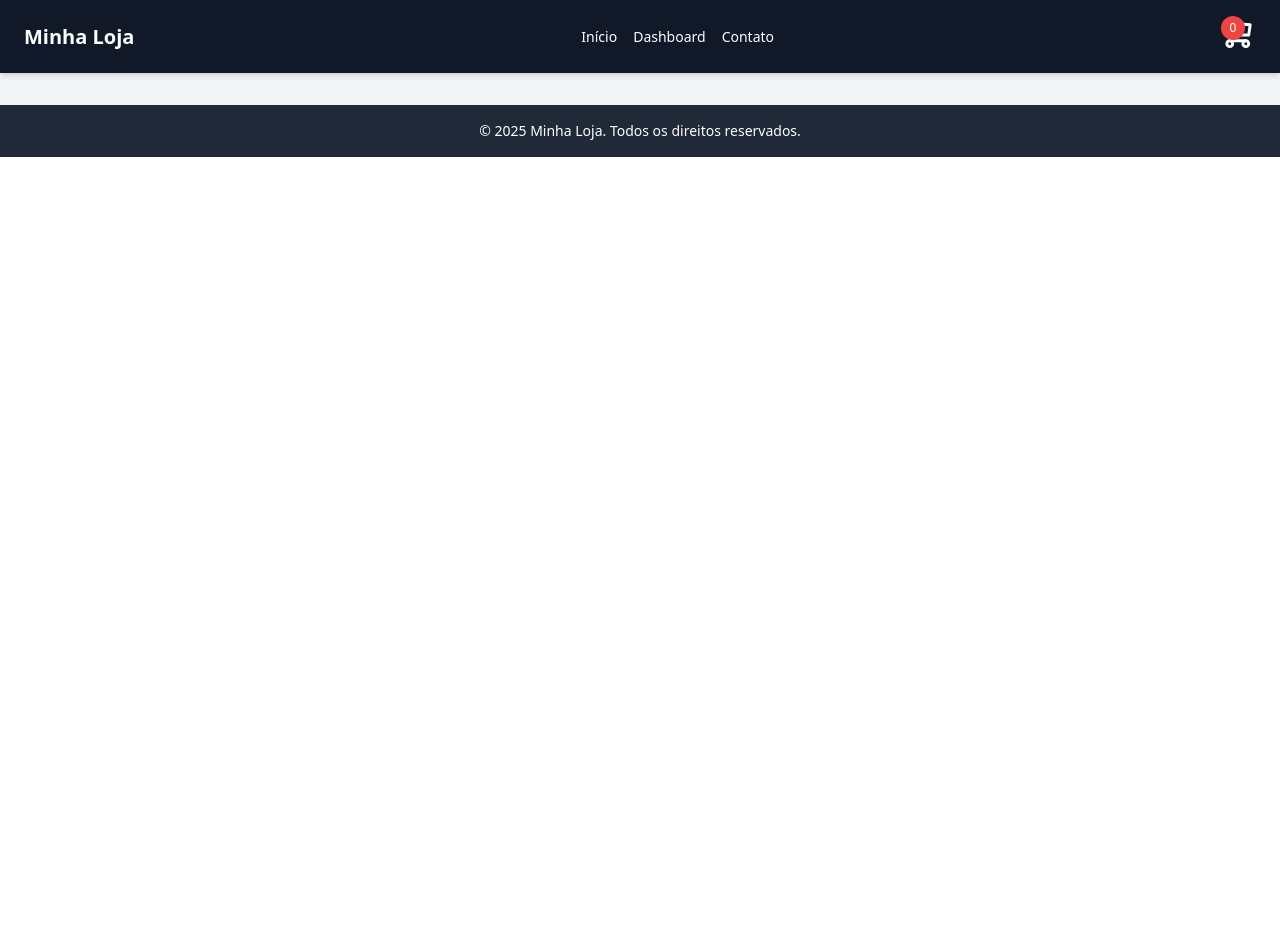
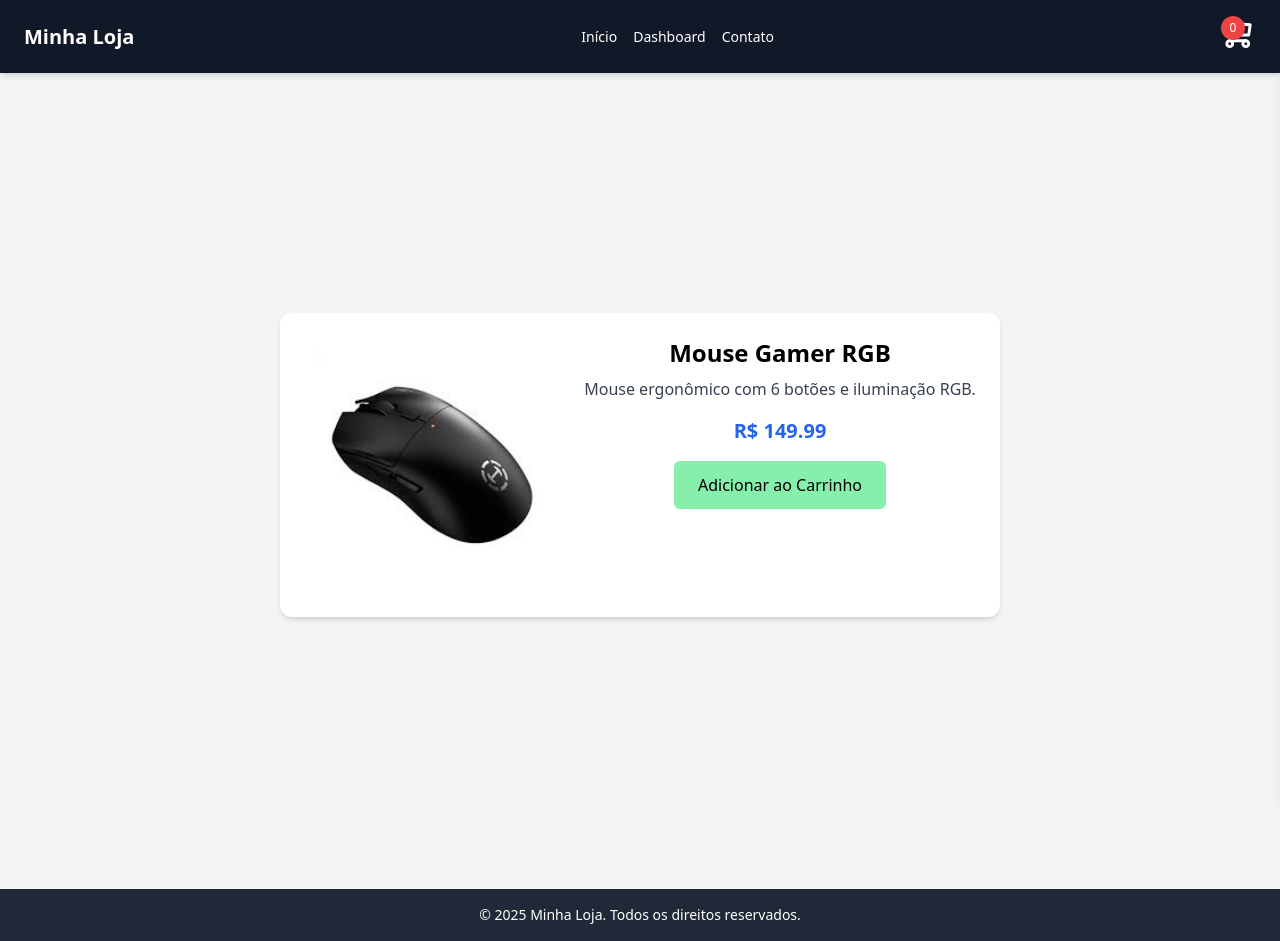
Before and after one commit to AdeiltonPereiraAlves/projeto-pwII, a React (Vite) app: page /produto/1 in a window 1280 px wide. Before the commit the page ends 800 px from the top, so only its background shows below. Built offline with nearby package versions, Linux system fonts and the light colour scheme.

Commit message:
adicionando pagina de detalhe

```diff
--- a/src/App.tsx
+++ b/src/App.tsx
@@ -7,17 +7,19 @@ import Header from './components/Header'
 
 import DashboardProdutos from './components/Dashboard'
 import Home from './components/Home'
+import DetalheProduto from './components/DetalheProduto'
 
 
 function App() {
 
   return (
     <>
-      <div className='bg-gray-100' >
+      <div className='bg-gray-100 h-full' >
         <Header/>
         <Routes>
         <Route path="/" element={<Home />} />
         <Route path="/dashboard" element={<DashboardProdutos />} />
+        <Route path="/produto/:id" element={<DetalheProduto />} />
         {/* outras rotas */}
       </Routes>
 
--- a/src/components/Card.tsx
+++ b/src/components/Card.tsx
@@ -1,5 +1,6 @@
-/* eslint-disable @typescript-eslint/no-explicit-any */
-import {useLogicaCarrinho} from"../hooks/useCarrinho"
+// src/components/Card.tsx
+import { Link } from "react-router-dom";
+import { useLogicaCarrinho } from "../hooks/useCarrinho";
 import { Produto } from "../db/produtos";
 import Botao from "./Botao";
 
@@ -8,35 +9,32 @@ interface CardProps {
 }
 
 export default function Card({ produto }: CardProps) {
-
   const { adicionarProduto } = useLogicaCarrinho();
 
-    function addCart(produto:any){
-
-
-       adicionarProduto(produto)
-    }
   return (
-    <div
-      key={produto.id}
-      className="bg-white rounded-xl shadow-md overflow-hidden hover:scale-105 transition-transform cursor-pointer"
-    >
+    <div className="bg-white rounded-xl shadow-md overflow-hidden transition-transform hover:scale-105">
+      <Link to={`/produto/${produto.id}`}>
         <img
           src={produto.imagem}
           alt={produto.nome}
           className="w-full h-48 object-contain"
         />
+      </Link>
+
       <div className="p-4">
+        <Link to={`/produto/${produto.id}`}>
           <h2 className="text-lg font-semibold">{produto.nome}</h2>
           <p className="text-gray-600 text-sm">{produto.descricao}</p>
+        </Link>
         <p className="mt-2 text-blue-600 font-bold">
           R$ {produto.preco.toFixed(2)}
         </p>
-
-          <button className="flex w-full justify-center items-center" onClick={()=> addCart(produto)}>
+        <button
+          className="flex w-full justify-center items-center mt-2"
+          onClick={() => adicionarProduto(produto)}
+        >
           <Botao texto="Comprar" />
         </button>
-
       </div>
     </div>
   );
--- /dev/null
+++ b/src/components/DetalheProduto.tsx
@@ -0,0 +1,42 @@
+// src/components/DetalheProduto.tsx
+import { useParams } from "react-router-dom";
+import { useProdutoContext } from "../context/ProdutoContext";
+import { useLogicaCarrinho } from "../hooks/useCarrinho";
+import Botao from "./Botao";
+import CarrinhoLateral from "./CartLateral";
+
+export default function DetalheProduto() {
+  const { id } = useParams();
+  const { produtos } = useProdutoContext();
+  const { adicionarProduto } = useLogicaCarrinho();
+
+  const produto = produtos.find(p => p.id === Number(id));
+
+  if (!produto) return <p className="p-4">Produto não encontrado.</p>;
+
+  return (
+
+    <div className="p-6 max-w-3xl mx-auto py-60">
+
+
+      <div className="bg-white p-6 rounded-xl shadow-md flex gap-6 ">
+        <img
+          src={produto.imagem}
+          alt={produto.nome}
+          className="w-64 h-64 object-contain rounded"
+        />
+        <div className="flex-1">
+          <h2 className="text-2xl font-bold mb-2">{produto.nome}</h2>
+          <p className="text-gray-700 mb-4">{produto.descricao}</p>
+          <p className="text-blue-600 text-xl font-bold mb-4">
+            R$ {produto.preco.toFixed(2)}
+          </p>
+          <button onClick={() => adicionarProduto(produto)}>
+            <Botao texto="Adicionar ao Carrinho" />
+          </button>
+        </div>
+         <CarrinhoLateral />
+      </div>
+    </div>
+  );
+}
--- a/src/components/Home.tsx
+++ b/src/components/Home.tsx
@@ -9,6 +9,7 @@ export default function Home() {
       <div>
         <CarrinhoLateral />
       </div>
+
     </Pagina>
   );
 }
```
Lines whose indentation alone changed are shown as unchanged.
